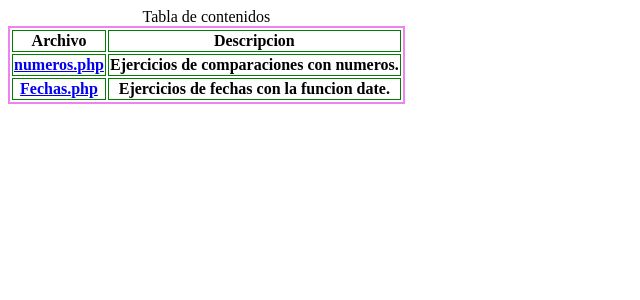
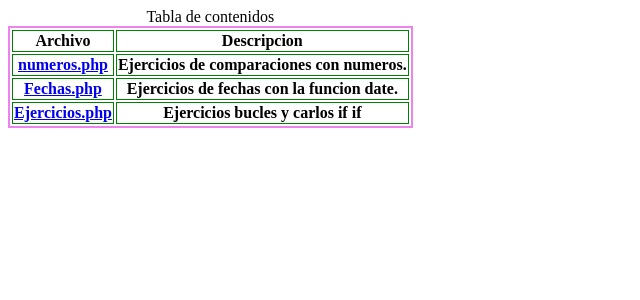
Before and after one commit to raulitomartin/desarrollo-web-servidor-2024, a PHP site: page / in a window 1280 px wide. Shown: the top 300 px of the page, without its empty margins (0-640 px from the left). Run offline with PHP 8.4, Linux system fonts and the light colour scheme; lists and menus that the app fills with data are empty.

Commit message:
Actualizacion ejercicios de clase 30-09-24

```diff
--- a/Estructuras_de_control/Ejercicios.php
+++ b/Estructuras_de_control/Ejercicios.php
@@ -47,7 +47,11 @@
                 break;
             }
         }
-
+        if ($esPrimo) {
+            echo ("<p>El $numero es primo </p>");
+        }else {
+            echo ("<p>El $numero no es primo </p>");
+        }
 
     ?>
 </body>
--- a/Estructuras_de_control/index.php
+++ b/Estructuras_de_control/index.php
@@ -33,6 +33,14 @@
                     Ejercicios de fechas con la funcion date.
                 </th>
             </tr>
+            <tr>
+                <th>
+                    <a href="./Ejercicios.php">Ejercicios.php</a>
+                </th>
+                <th>
+                    Ejercicios bucles y carlos if if
+                </th>
+            </tr>
         </tbody>
     </table>
 
```
